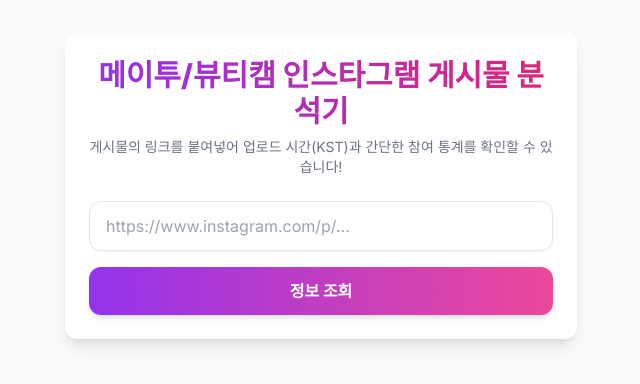
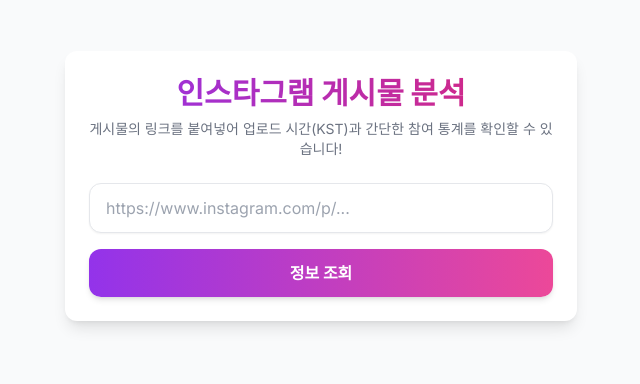
Before and after one commit to eelrkdud-creator/insta2, a Next.js app: page / in a window 1280 px wide. Shown: the part 214-598 px from the top of the page, without its empty margins (319-959 px from the left). Built offline with nearby package versions, Linux system fonts and the light colour scheme.

Commit message:
Update page.tsx

```diff
--- a/app/page.tsx
+++ b/app/page.tsx
@@ -38,10 +38,11 @@
             <div className="w-full max-w-lg bg-white rounded-xl shadow-lg p-6 space-y-6 transition-all duration-300">
                 <div className="text-center space-y-2">
                     <h1 className="text-3xl font-extrabold text-transparent bg-clip-text bg-gradient-to-r from-purple-600 to-pink-600">
-                        메이투/뷰티캠 인스타그램 게시물 분석기
+                        인스타그램 게시물 분석
                     </h1>
                     <p className="text-sm text-gray-500">
-                        게시물의 링크를 붙여넣어 업로드 시간(KST)과 간단한 참여 통계를 확인할 수 있습니다!
+                        게시물의 링크를 붙여넣어 업로드 시간(KST)과
+                        간단한 참여 통계를 확인할 수 있습니다!
                     </p>
                 </div>
 
```
